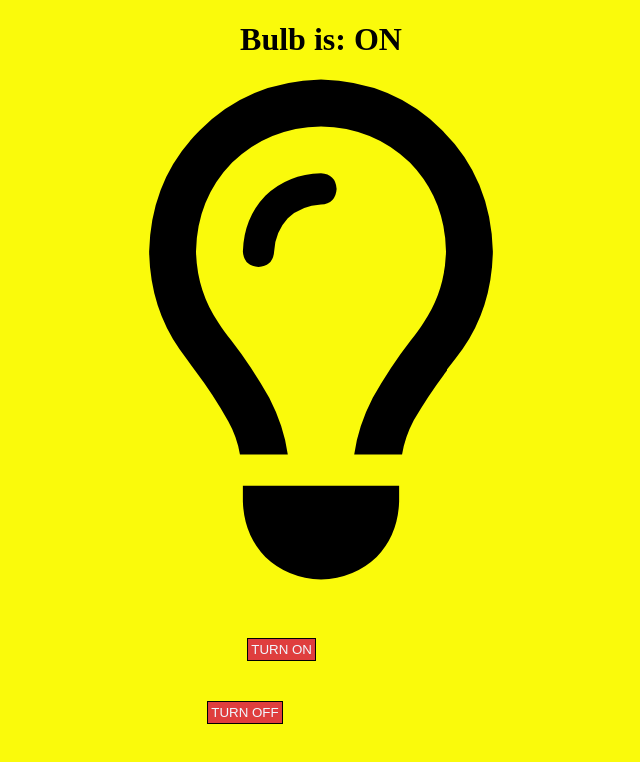
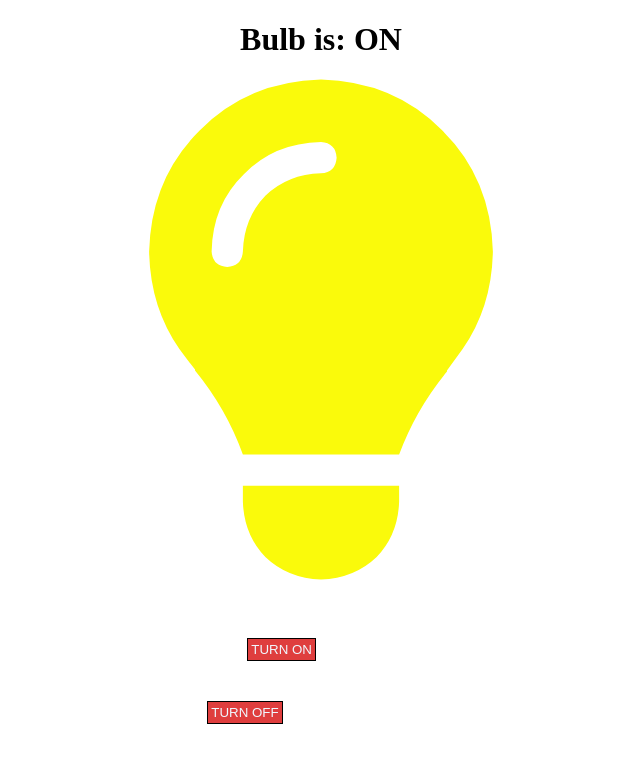
Before and after one commit to JuliaOlshevskaya/test-without-webpack, a plain HTML site: page index.html in a window 1280 px wide. Both pictures are taken after a click on the button "TURN ON". Shown: the whole page, without its empty margins (319-959 px from the left). Drawn offline with Linux system fonts and the light colour scheme.

Commit message:
re-Change Styles

```diff
--- a/index.html
+++ b/index.html
@@ -9,7 +9,7 @@
     <h1 class="h1Night serifFont" id="changingOfContent">Bulb is: OFF</h1>
 
     <i
-      class="far fa-lightbulb commonStylesForIcons lightIsOn"
+      class="fas fa-lightbulb commonStylesForIcons lightIsOn"
       id="bulbIsOn"
     ></i>
     <i
--- a/scripts/scripts.js
+++ b/scripts/scripts.js
@@ -8,15 +8,17 @@ const changeContentOfHeader = document.getElementById("changingOfContent");
 
 function lightIsOn() {
   lightBulbIsOn.style.display = "inherit";
+  lightBulbIsOn.style.color = "rgb(250, 250, 11)";
   lightBulbIsOff.style.display = "none";
-  backgroundColorOfBody[0].style.backgroundColor = "rgb(250, 250, 11)";
+  backgroundColorOfBody[0].style.backgroundColor = "white";
   changeContentOfHeader.innerText = "Bulb is: ON";
   changeContentOfHeader.style.color = "black";
 }
 function lightIsOff() {
   lightBulbIsOn.style.display = "none";
   lightBulbIsOff.style.display = "inherit";
-  backgroundColorOfBody[0].style.backgroundColor = "rgb(56, 56, 56)";
+  lightBulbIsOff.style.color = "black";
+  backgroundColorOfBody[0].style.backgroundColor = "grey";
   changeContentOfHeader.innerText = "Bulb is: OFF";
   changeContentOfHeader.style.color = "white";
 }
```
